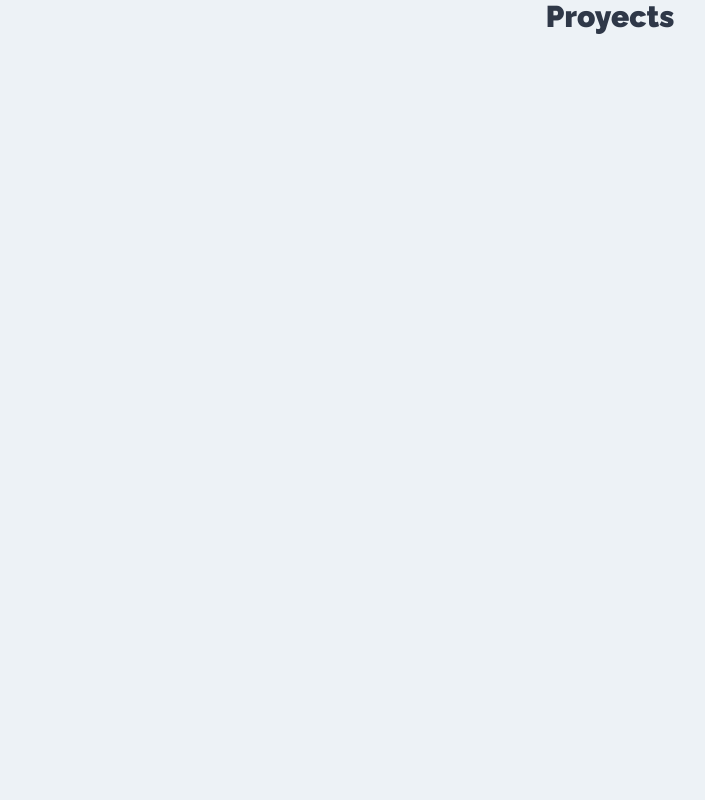
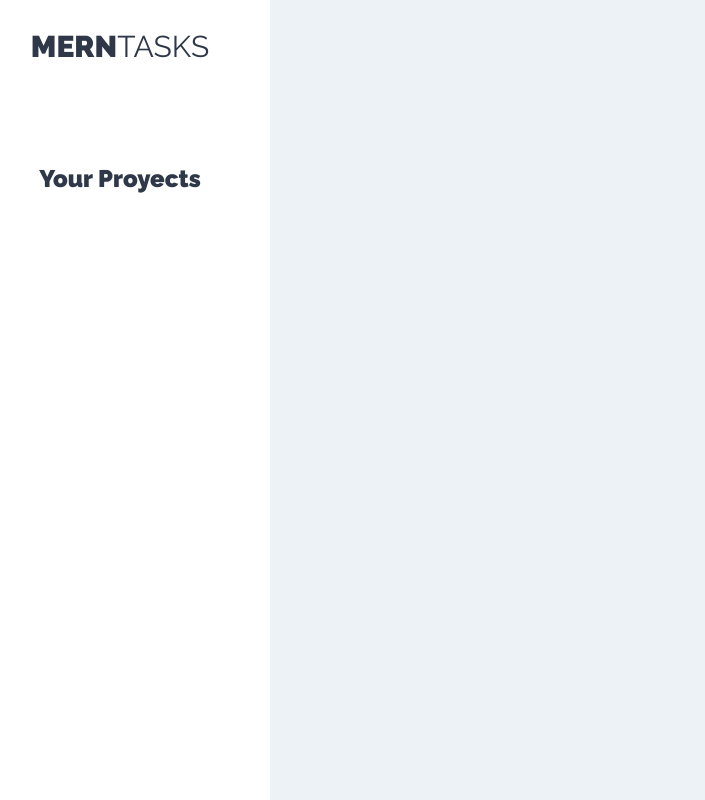
Before and after one commit to emilio-v/client, a React (Create React App) app: page /proyects in a window 1280 px wide. Shown: the whole page, without its empty margins (30-735 px from the left). Built offline with nearby package versions, Linux system fonts and the light colour scheme.

Commit message:
sidebar created on the Projects screen

```diff
--- /dev/null
+++ b/src/components/layout/SideBar.js
@@ -0,0 +1,17 @@
+import React from "react";
+
+const SideBar = () => {
+  return (
+    <aside>
+      <h1>
+        MERN
+        <span>TASKS</span>
+      </h1>
+      <div className="proyectos">
+        <h2>Your Proyects</h2>
+      </div>
+    </aside>
+  );
+};
+
+export default SideBar;
--- a/src/components/proyects/Proyects.js
+++ b/src/components/proyects/Proyects.js
@@ -1,7 +1,18 @@
 import React from "react";
 
+import SideBar from "../layout/SideBar";
+
 const Proyects = () => {
-  return <h1>Proyects</h1>;
+  return (
+    <div className="contenedor-app">
+      <SideBar />
+      <div className="seccion-principal">
+        <main>
+          <div className="contenedor-tareas"></div>
+        </main>
+      </div>
+    </div>
+  );
 };
 
 export default Proyects;
```
